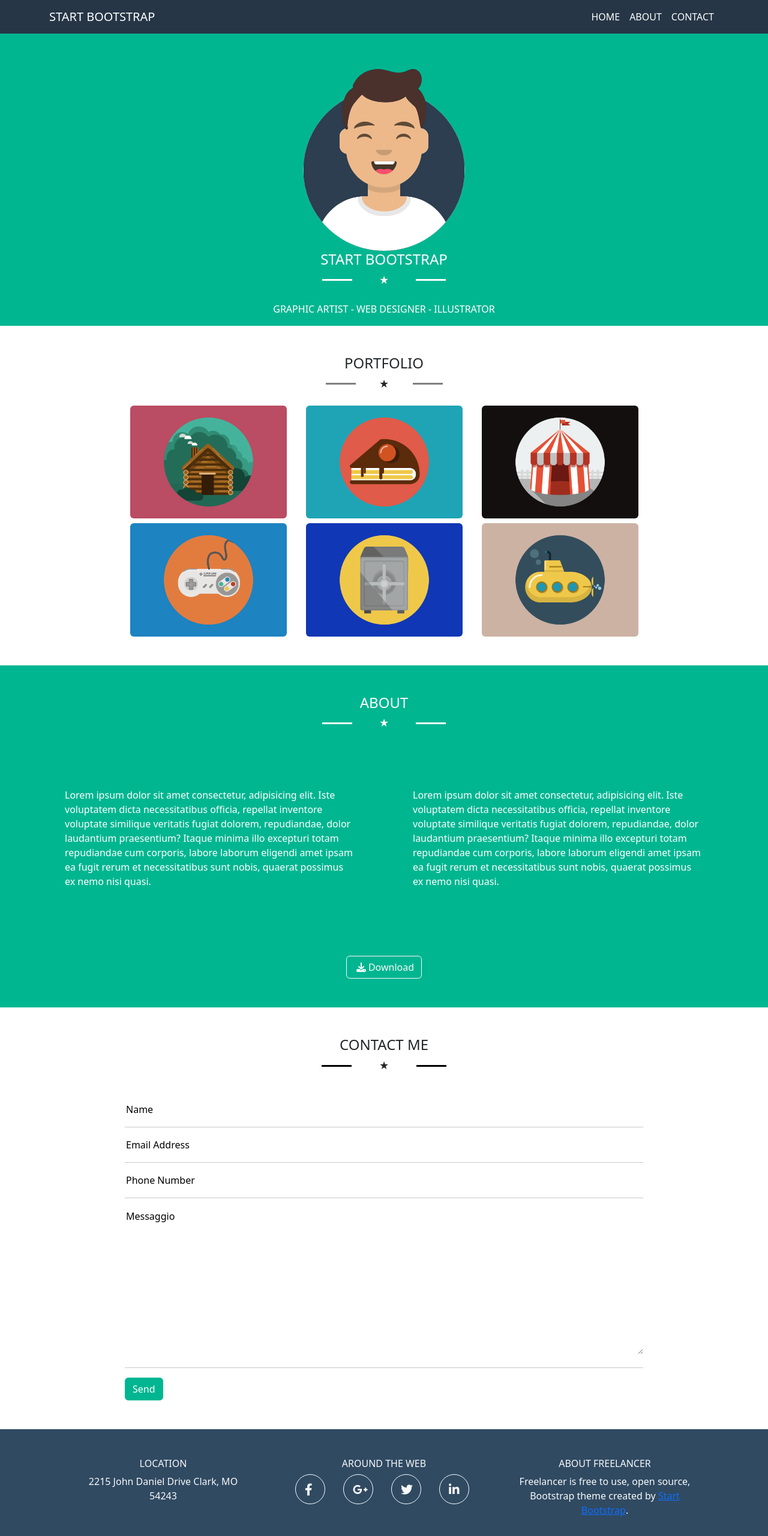
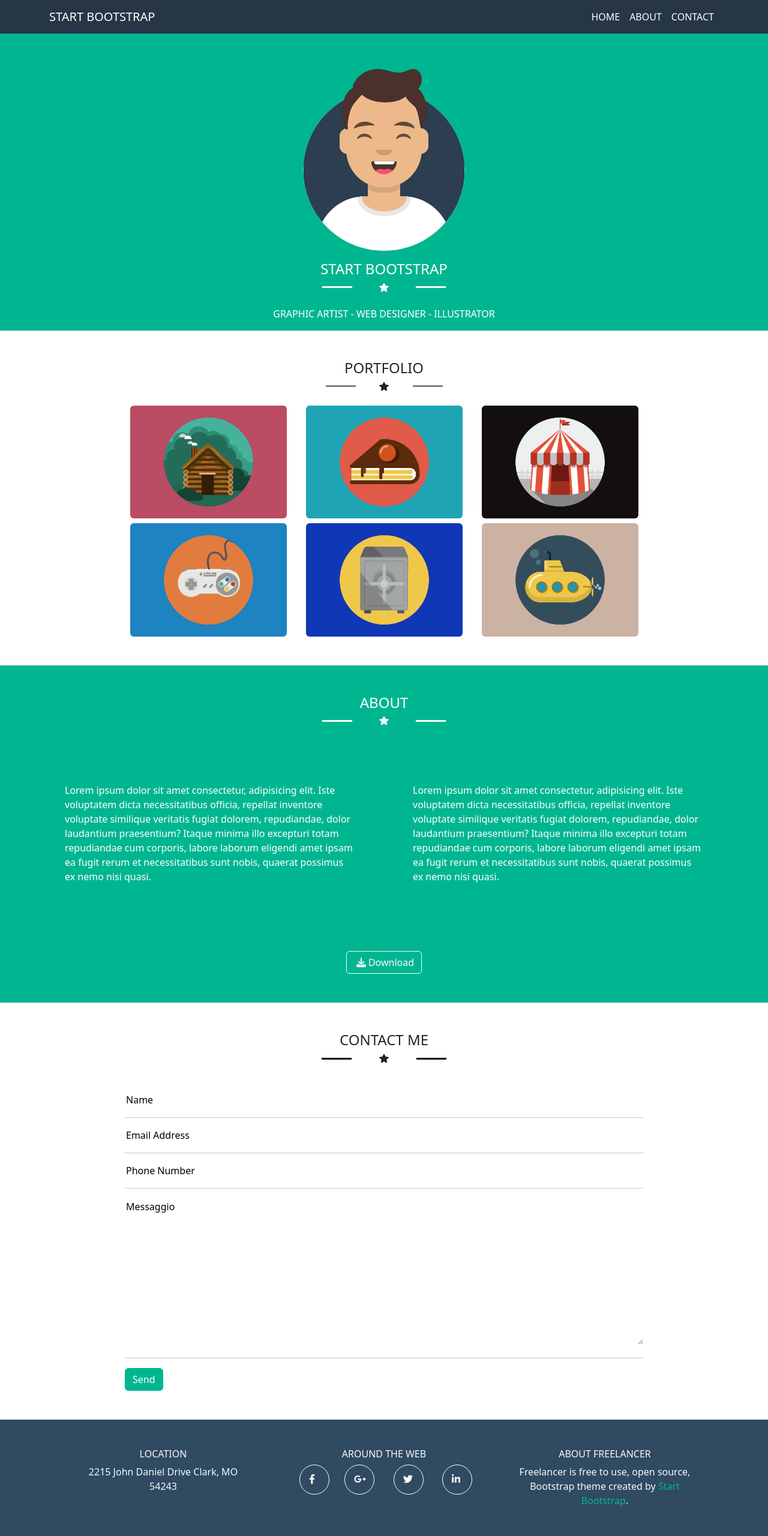
Before and after one commit to AlessioMaria5/html-css-bootstrap-freelancer, a plain HTML site: page index.html in a window 1280 px wide. Shown: the top 2560 px of the page at 60% size. Drawn offline with nearby package versions, Linux system fonts and the light colour scheme.

Commit message:
problema footer

```diff
--- a/css/style.css
+++ b/css/style.css
@@ -40,6 +40,17 @@ header a:link  {
 
     background-color: #00B691;
 }
+.primary_color_text {
+
+    color: #00B691;
+    text-decoration: none;
+}
+
+ a:hover.primary_color_text {
+
+    text-decoration: underline;
+    color: #00B691;
+ }
 
 .secondary_color {
 
@@ -91,7 +102,7 @@ header a:link  {
 
 }
 
-.social_icons {
+.social_icons {x
 
     font-size: 20px;
 
@@ -118,7 +129,7 @@ header a:link  {
 
 .container_m {
 
-    width: 50px;
+    width: 10%;
     margin: auto;
 }
 
--- a/index.html
+++ b/index.html
@@ -25,7 +25,7 @@
               </ul>
             </div>
 
-            <div class="navbar-nav d-block d-md-none col-1 text-light pr-5"><i class="fa-solid fa-bars border border-white rounded-2 p-1"></i></div>
+            <div class="navbar-nav d-block d-md-none col-1 text-light pr-5"><i class="fa-solid fa-bars border border-white rounded-2 p-2"></i></div>
 
           </nav>
     </header>
@@ -36,7 +36,7 @@
 
                 <div class="row justify-content-center pt-5">
                     <div class="col-3">
-                        <img src="img/avatar.svg">
+                        <img class="mb-3" src="img/avatar.svg">
                     </div>
                 </div>
 
@@ -44,7 +44,9 @@
 
                 <div class="row justify-content-center align-items-center fkex-shrink-0 mb-4">
                     <div class="col-2 white_row"></div>
-                    <div class="col-1 flex-shrink-1 text-center">&#9733;</div>
+                    <div class="col-1 text-center star_ d-flex justify-content-center"><svg xmlns="http://www.w3.org/2000/svg" width="16" height="16" fill="currentColor" class="bi bi-star-fill" viewBox="0 0 16 16">
+                        <path d="M3.612 15.443c-.386.198-.824-.149-.746-.592l.83-4.73L.173 6.765c-.329-.314-.158-.888.283-.95l4.898-.696L7.538.792c.197-.39.73-.39.927 0l2.184 4.327 4.898.696c.441.062.612.636.282.95l-3.522 3.356.83 4.73c.078.443-.36.79-.746.592L8 13.187l-4.389 2.256z"/>
+                      </svg></div>
                     <div class="col-2 white_row"></div>
                 </div>
 
@@ -59,7 +61,9 @@
 
             <div class="row justify-content-center align-items-center mb-4">
                 <div class="col-2 grey_row"></div>
-                <div class="col-1 text-center">&#9733;</div>
+                <div class="col-1 text-center star_ d-flex justify-content-center"><svg xmlns="http://www.w3.org/2000/svg" width="16" height="16" fill="currentColor" class="bi bi-star-fill" viewBox="0 0 16 16">
+                    <path d="M3.612 15.443c-.386.198-.824-.149-.746-.592l.83-4.73L.173 6.765c-.329-.314-.158-.888.283-.95l4.898-.696L7.538.792c.197-.39.73-.39.927 0l2.184 4.327 4.898.696c.441.062.612.636.282.95l-3.522 3.356.83 4.73c.078.443-.36.79-.746.592L8 13.187l-4.389 2.256z"/>
+                  </svg></div>
                 <div class="col-2 grey_row"></div>
             </div>
 
@@ -82,7 +86,9 @@
 
             <div class="row justify-content-center align-items-center mb-4">
                 <div class="col-2 white_row"></div>
-                <div class="col-1 text-center star_">&#9733;</div>
+                <div class="col-1 text-center star_ d-flex justify-content-center"><svg xmlns="http://www.w3.org/2000/svg" width="16" height="16" fill="currentColor" class="bi bi-star-fill" viewBox="0 0 16 16">
+                    <path d="M3.612 15.443c-.386.198-.824-.149-.746-.592l.83-4.73L.173 6.765c-.329-.314-.158-.888.283-.95l4.898-.696L7.538.792c.197-.39.73-.39.927 0l2.184 4.327 4.898.696c.441.062.612.636.282.95l-3.522 3.356.83 4.73c.078.443-.36.79-.746.592L8 13.187l-4.389 2.256z"/>
+                  </svg></div>
                 <div class="col-2 white_row"></div>
             </div>
 
@@ -107,7 +113,9 @@
 
         <div class="row justify-content-center align-items-center mb-4">
             <div class="col-2 black_row"></div>
-            <div class="col-1 text-center star_">&#9733;</div>
+            <div class="col-1 text-center star_ d-flex justify-content-center"><svg xmlns="http://www.w3.org/2000/svg" width="16" height="16" fill="currentColor" class="bi bi-star-fill" viewBox="0 0 16 16">
+                <path d="M3.612 15.443c-.386.198-.824-.149-.746-.592l.83-4.73L.173 6.765c-.329-.314-.158-.888.283-.95l4.898-.696L7.538.792c.197-.39.73-.39.927 0l2.184 4.327 4.898.696c.441.062.612.636.282.95l-3.522 3.356.83 4.73c.078.443-.36.79-.746.592L8 13.187l-4.389 2.256z"/>
+              </svg></div>
             <div class="col-2 black_row"></div>
         </div>
 
@@ -138,34 +146,32 @@
 
                 <div class="col-xl-3 col-md-4 col-sm-12">
                     <h5 class="fs-6 text-center">AROUND THE WEB</h5>
-                        <div class="container_m">
 
-                            <div class="social_icons row flex-column flex-md-row align-items-center">
 
-                            <div class="mb-3 col-md-3">
+                            <div class="text-center social_icons row flex-column flex-md-row align-items-center">
+
+                            <div class="col-sm-6 mb-3 col-md-3">
 
                                     <i class="s_icon fa-brands fa-facebook-f p-3 "></i>
                             </div>
 
-                            <div class="mb-3 col-md-3">
+                            <div class="col-sm-6 mb-3 col-md-3">
                                 <i class="s_icon fa-brands fa-google-plus-g p-3"></i>
                             </div>
 
-                            <div class="mb-3 col-md-3">
+                            <div class="col-sm-6 mb-3 col-md-3">
                                 <i class="s_icon fa-brands fa-twitter p-3"></i>
                             </div>
 
-                            <div class="mb-3 col-md-3">
+                            <div class="col-sm-6 mb-3 col-md-3">
                                 <i class="s_icon fa-brands fa-linkedin-in p-3"></i>
                             </div>
-
-                        </div>
                     </div>
                 </div>
 
                 <div class="col-xl-3 col-md-3 col-sm-12 text-center">
                     <h5 class="fs-6">ABOUT FREELANCER</h5>
-                    <span>Freelancer is free to use, open source, Bootstrap theme created by <a href="#">Start Bootstrap</a>.</span>
+                    <span>Freelancer is free to use, open source, Bootstrap theme created by <a class="primary_color_text"href="#">Start Bootstrap</a>.</span>
                 </div>
             </div>
         </section>
```
